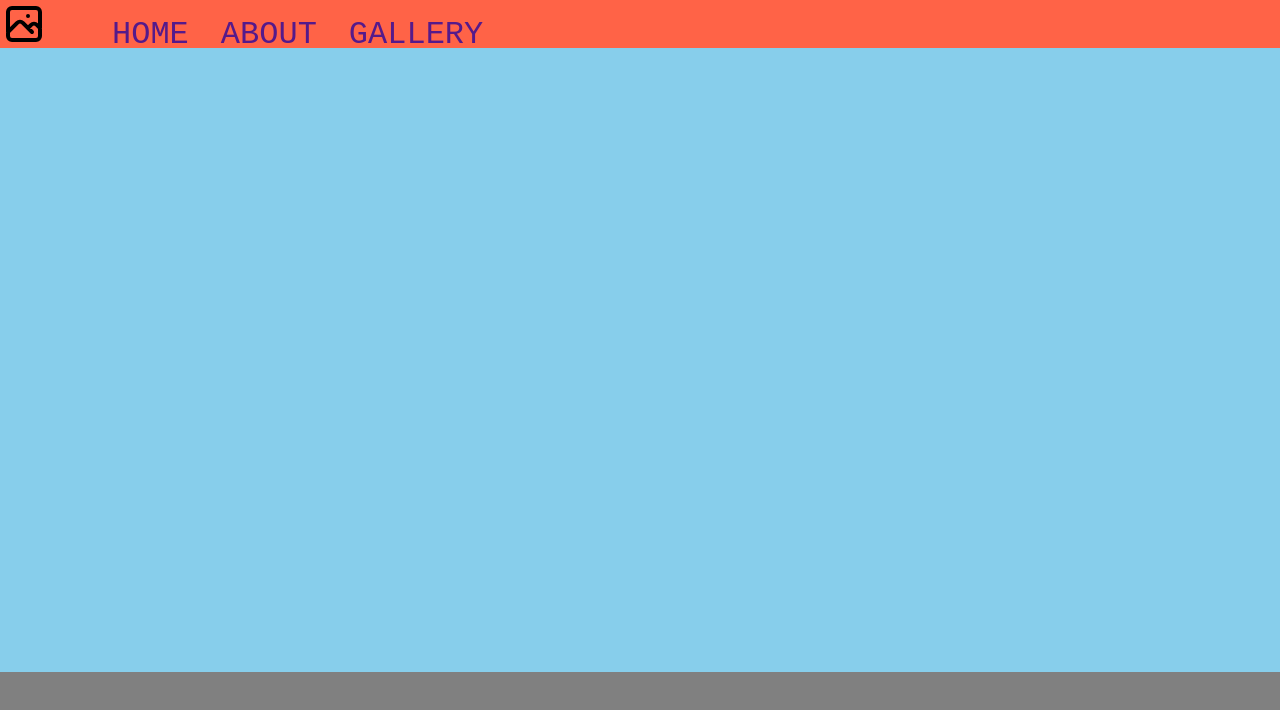
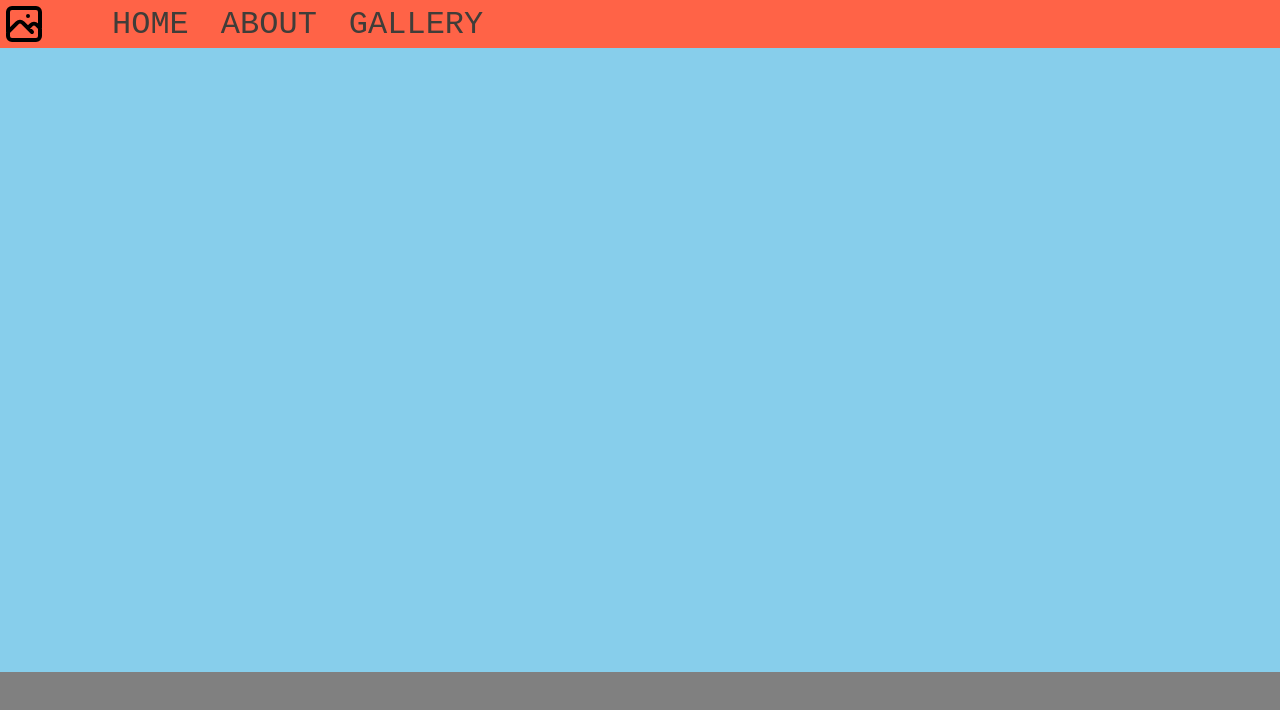
Before and after one commit to keigokudo/basic-webpage, a React (Create React App) app: page / in a window 1280 px wide. Shown: the top 710 px of the page. Built offline with nearby package versions, Linux system fonts and the light colour scheme.

Commit message:
add color scheme

```diff
--- /dev/null
+++ b/src/color.js
@@ -0,0 +1,7 @@
+export const Colors = {
+  FloralWhite: '#FFFCF2',
+  PaleSilver: '#CCC5B9',
+  BlackOlive: '#403D39',
+  EerieBlack: '#252422',
+  FlameOrange: '#EB5E28',
+}
--- a/src/components/atoms/Link/index.js
+++ b/src/components/atoms/Link/index.js
@@ -1,26 +1,29 @@
 import React from 'react'
-import styled from 'styled-components'
+import styled, { ThemeProvider } from 'styled-components'
 import { Link as RrdLink } from 'react-router-dom'
 import PropTypes from 'prop-types'
+
+import { Colors } from 'color.js'
 
 const StyledRrdLink = styled(RrdLink)`
   text-decoration: none;
   font-size: 2rem;
-  padding: 1rem;
+  margin: 0 1rem;
+  color: ${Colors.BlackOlive};
 
   &:hover {
-    opacity: 0.5;
+    opacity: 0.7;
   }
 `
 
 const Link = (props) => {
-  const { name, url } = props
-  return <StyledRrdLink to={url}>{name}</StyledRrdLink>
+  const { name, to } = props
+  return <StyledRrdLink to={to}>{name}</StyledRrdLink>
 }
 
 Link.propTypes = {
   name: PropTypes.string.isRequired,
-  url: PropTypes.string.isRequired,
+  to: PropTypes.string.isRequired,
 }
 
 export default Link
```
